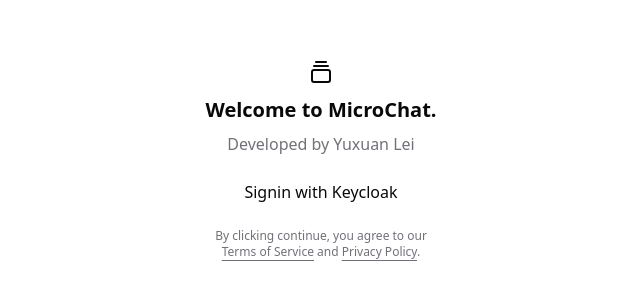
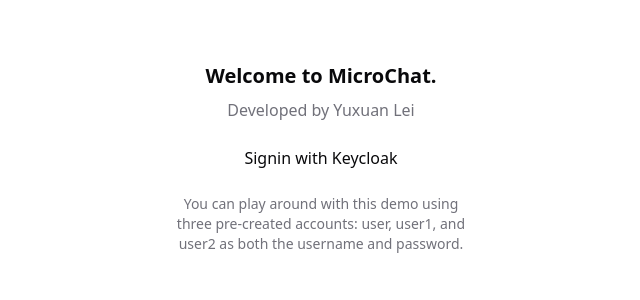
Before and after one commit to leiyx1/microchat-frontend, a Next.js app: page /login in a window 1280 px wide. Shown: the part 242-542 px from the top of the page, without its empty margins (319-959 px from the left). Built offline with nearby package versions, Linux system fonts and the light colour scheme.

Commit message:
Add demo account instruction

```diff
--- a/src/app/(auth)/login/page.tsx
+++ b/src/app/(auth)/login/page.tsx
@@ -10,15 +10,6 @@
                 <div className={cn("flex flex-col gap-6", className)}>
                     <div className="flex flex-col gap-6">
                         <div className="flex flex-col items-center gap-2">
-                            <a
-                                href="#"
-                                className="flex flex-col items-center gap-2 font-medium"
-                            >
-                                <div className="flex h-8 w-8 items-center justify-center rounded-md">
-                                    <GalleryVerticalEnd className="size-6"/>
-                                </div>
-                                <span className="sr-only">Acme Inc.</span>
-                            </a>
                             <h1 className="text-xl font-bold">Welcome to MicroChat.</h1>
                             <span className="relative z-10 bg-background px-2 text-muted-foreground">
                             Developed by Yuxuan Lei
@@ -30,9 +21,8 @@
                             </div>
                         </div>
                         <div
-                            className="text-balance text-center text-xs text-muted-foreground [&_a]:underline [&_a]:underline-offset-4 hover:[&_a]:text-primary  ">
-                        By clicking continue, you agree to our <a href="#">Terms of Service</a>{" "}
-                        and <a href="#">Privacy Policy</a>.
+                            className="text-balance text-center text-sm text-muted-foreground [&_a]:underline [&_a]:underline-offset-4 hover:[&_a]:text-primary  ">
+                            You can play around with this demo using three pre-created accounts: user, user1, and user2 as both the username and password.
                     </div>
                 </div>
             </div>
```
